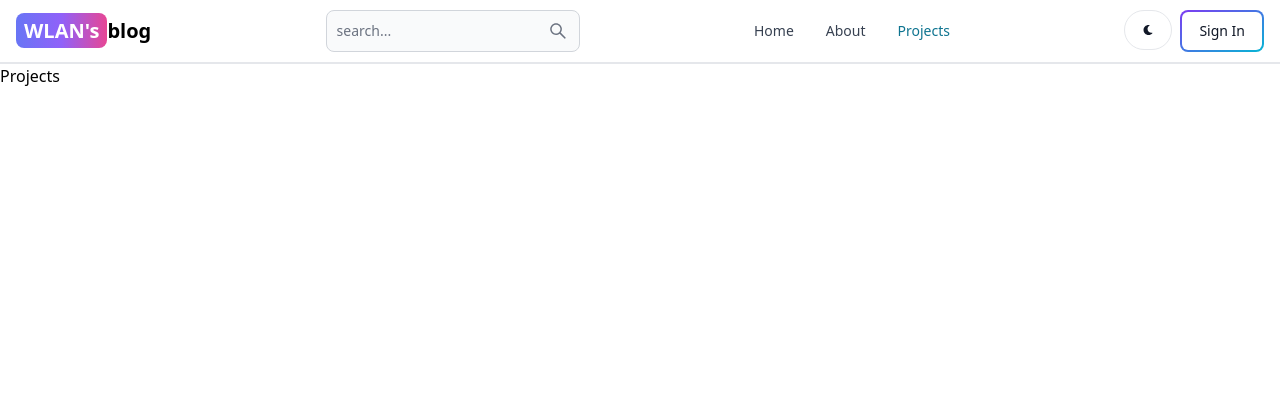
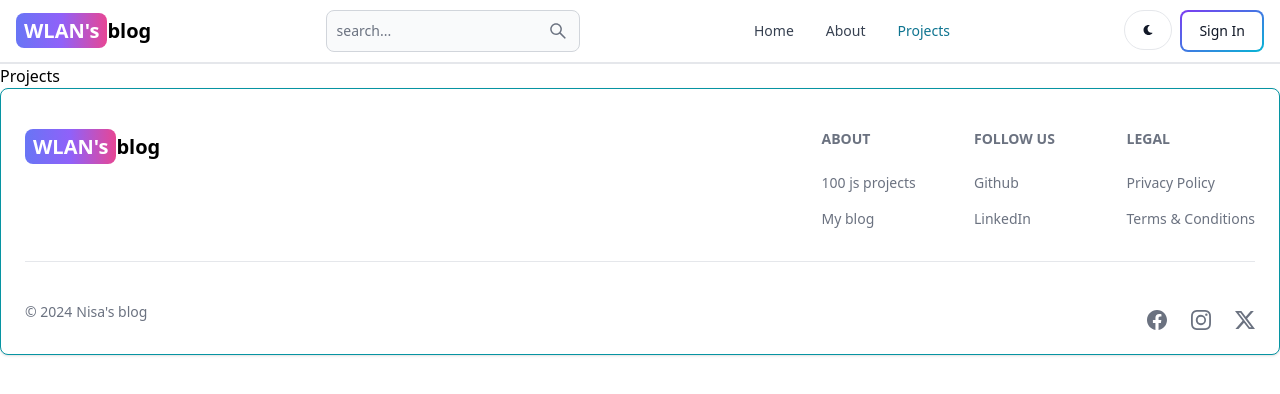
Before and after one commit to nishshanka20/Blog_app, a React (Vite) app in the folder client/: page /projects in a window 1280 px wide. Shown: the top 394 px of the page. Built offline with nearby package versions, Linux system fonts and the light colour scheme.

Commit message:
create the footer component

```diff
--- a/client/src/App.jsx
+++ b/client/src/App.jsx
@@ -7,6 +7,7 @@
 import Home from './pages/Home'
 import About from './pages/About'
 import Header from './components/Header'
+import FooterCom from  './components/Footer'
 
 function App() {
   return (
@@ -21,6 +22,7 @@
       <Route path="/projects" element={<Projects />}/>
 
     </Routes>
+    <FooterCom/>
     </BrowserRouter>
   )
 }
--- /dev/null
+++ b/client/src/components/Footer.jsx
@@ -0,0 +1,85 @@
+import { Footer } from "flowbite-react";
+import { Link } from "react-router-dom";
+import {BsFacebook,BsInstagram,BsTwitterX} from 'react-icons/bs'
+
+export default function FooterCom(){
+    return(
+        <Footer container className="border boder-t-8 border-teal-500">
+            <div className="w-full max-w-7xl mx-auto">
+                <div className="grid w-full justify-between sm:flex md:grid-cols-1">
+                    <div className="mt-5">
+                      <Link to="/" className='self-center whitespace-nowrap text-lg sm:text-xl font-semibold dark:text-white'>
+                       <span className='px-2 py-1 bg-gradient-to-r from-indigo-500 via-purple-500 to-pink-500 rounded-lg text-white'>WLAN's</span>
+                       blog
+                      </Link>
+                    </div>
+                    <div className="grid grid-cols-2 gap-8 mt-4 sm:grid-cols-3 sm:gap-6">
+                        <div>
+                        <Footer.Title title="About" />
+                        <Footer.LinkGroup col>
+                            <Footer.Link
+                            href="https://www.100jsprojects.com"
+                            target='_blank'
+                            rel='noopener noreferrer'>
+                                100 js projects
+                            </Footer.Link>
+                            <Footer.Link
+                            href="/about"
+                            target='_blank'
+                            rel='noopener noreferrer'>
+                                My blog
+                            </Footer.Link>
+                        </Footer.LinkGroup>
+                        </div>
+                        <div>
+                        <Footer.Title title="Follow us" />
+                        <Footer.LinkGroup col>
+                            <Footer.Link
+                            href="https://github.com/nishshanka20"
+                            target='_blank'
+                            rel='noopener noreferrer'>
+                                Github
+                            </Footer.Link>
+                            <Footer.Link
+                            href="https://www.linkedin.com/in/nishshanka-liyana-arachchi-3b0738252/ "
+                            target='_blank'
+                            rel='noopener noreferrer'>
+                                LinkedIn
+                            </Footer.Link>
+                        </Footer.LinkGroup>
+                        </div>
+                        <div>
+                        <Footer.Title title="Legal" />
+                        <Footer.LinkGroup col>
+                            <Footer.Link
+                            href="#"
+                            //target='_blank'
+                            //</Footer.LinkGroup>rel='noopener noreferrer'
+                            >
+                                Privacy Policy
+                            </Footer.Link>
+                            <Footer.Link
+                            href="#"
+                            //target='_blank'
+                            //rel='noopener noreferrer'
+                            >
+                                Terms & Conditions
+                            </Footer.Link>
+                        </Footer.LinkGroup>
+                        </div>
+                    </div>
+                </div>
+                <Footer.Divider/>
+                <div className="w-full sm:flex sm:items-center sm:justify-between">
+                    <Footer.Copyright href="#" by="Nisa's blog" year={new Date().getFullYear()}/>
+                    <div className="flex gap-6 mt-4 sm:justify-center">
+                        <Footer.Icon href="#" icon={BsFacebook}/>
+                        <Footer.Icon href="#" icon={BsInstagram}/>
+                        <Footer.Icon href="#" icon={BsTwitterX}/>
+
+                    </div>
+                </div>
+            </div>
+        </Footer>
+    )
+}
```
